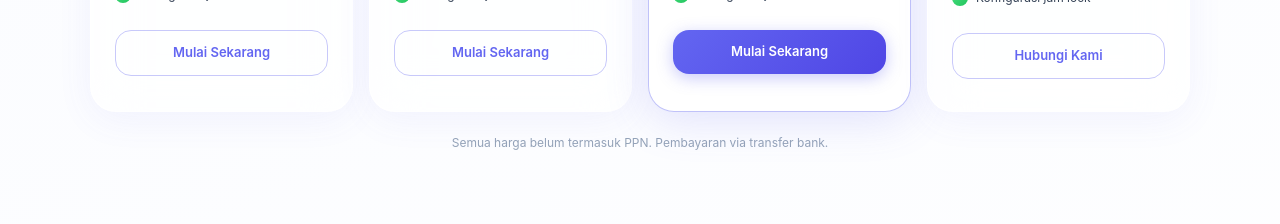
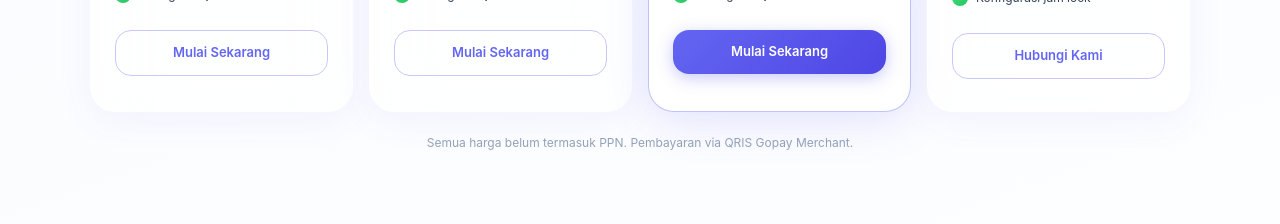
Before and after one commit to haruki-9-9/absenku-by-kiharuworks, a Next.js app: page / in a window 1280 px wide. Shown: the part 4020-4244 px from the top of the page. Built offline with nearby package versions, Linux system fonts and the light colour scheme.

Commit message:
sedikit upgrade

```diff
--- a/app/page.tsx
+++ b/app/page.tsx
@@ -556,7 +556,7 @@ export default function HomePage() {
             </div>
           ))}
         </div>
-        <div className="pricing-note">Semua harga belum termasuk PPN. Pembayaran via transfer bank.</div>
+        <div className="pricing-note">Semua harga belum termasuk PPN. Pembayaran via QRIS Gopay Merchant.</div>
       </div>
 
       {/* ── ORDER / CTA ────────────────────────── */}
```
